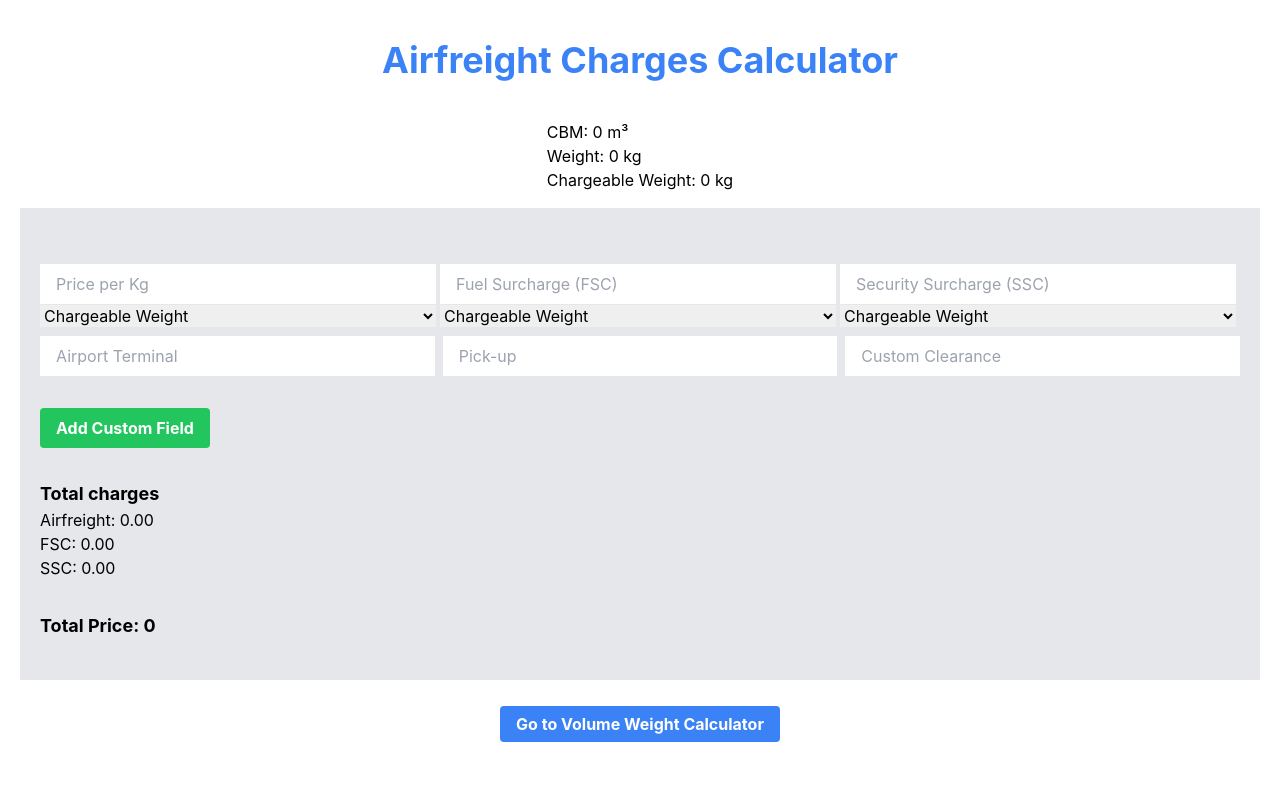
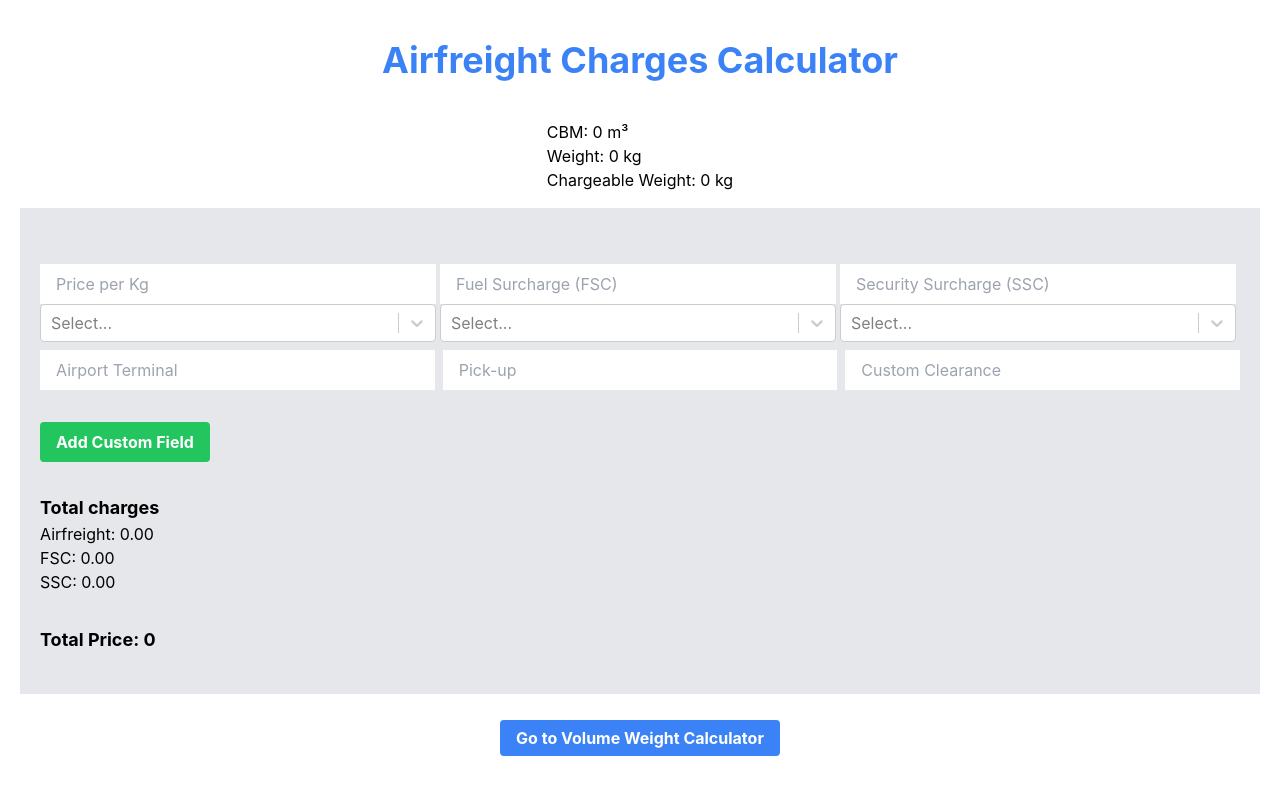
Before and after one commit to martinMr79/flyfrakt, a React (Create React App) app: page /charges in a window 1280 px wide. Shown: the top 794 px of the page. Built offline with nearby package versions, Linux system fonts and the light colour scheme.

Commit message:
adjusting select fields

```diff
--- a/src/pages/priceCalculator/index.jsx
+++ b/src/pages/priceCalculator/index.jsx
@@ -1,5 +1,6 @@
 import React, { useState } from 'react';
 import { useSelector, useDispatch } from 'react-redux';
+import Select from 'react-select';
 import { Link } from 'react-router-dom';
 import {
   setCharges,
@@ -85,6 +86,33 @@ function ChargesCalculator() {
     dispatch(setCharges(updatedCharges));
   };
 
+  const calculationOptions = [
+    { value: 'chargeableWeight', label: 'Chargeable Weight' },
+    { value: 'actualWeight', label: 'Actual Weight' },
+    { value: 'lumpSum', label: 'Lump Sum' },
+  ];
+
+  const handleCalculationMethodChangeForPricePerKg = selectedOption => {
+    const updatedCharges = { ...localCharges, ssc: { ...localCharges.ssc, calculationMethod: selectedOption.value }};
+    setLocalCharges(updatedCharges);
+    dispatch(setCharges(updatedCharges));
+  };
+
+
+
+  const handleCalculationMethodChangeForFSC = selectedOption => {
+    // Assuming you want to store the selected option's value in your local state and Redux
+    const updatedCharges = { ...localCharges, fsc: { ...localCharges.fsc, calculationMethod: selectedOption.value }};
+    setLocalCharges(updatedCharges);
+    dispatch(setCharges(updatedCharges));
+  };
+
+  const handleCalculationMethodChangeForSSC = selectedOption => {
+    const updatedCharges = { ...localCharges, ssc: { ...localCharges.ssc, calculationMethod: selectedOption.value }};
+    setLocalCharges(updatedCharges);
+    dispatch(setCharges(updatedCharges));
+  };
+
   const calculateTotalCharges = () => {
     let total = 0;
     switch (calculationMethodRedux) {
@@ -156,42 +184,38 @@ function ChargesCalculator() {
           <div className="w-1/3 pr-1">
             <input
               type="number"
-              name="pricePerKg"
+              name="pricePerKgValue"
               placeholder="Price per Kg"
               value={localCharges.pricePerKg.value}
               onChange={(e) => handleChange(e, 'pricePerKg')}
               className="py-2 px-4 w-full"
             />
-            <select
-              value={localCharges.pricePerKg.calculationMethod}
-              onChange={(e) => handleCalculationMethodChange(e, 'pricePerKg')}
-              className="w-full"
-            >
-              <option value="chargeableWeight">Chargeable Weight</option>
-              <option value="actualWeight">Actual Weight</option>
-              <option value="lumpSum">Lump Sum</option>
-            </select>
+      <Select
+        value={calculationOptions.find(option => option.value === localCharges.ssc.calculationMethod)}
+        onChange={handleCalculationMethodChangeForPricePerKg}
+        options={calculationOptions}
+        className="select-styles-here"
+        classNamePrefix="react-select" // This is for applying custom styles if you have any
+      />
           </div>
 
           {/* Fuel Surcharge (FSC) Input and Selector */}
           <div className="w-1/3 pr-1">
             <input
               type="number"
-              name="value"
+              name="fscValue"
               placeholder="Fuel Surcharge (FSC)"
               value={localCharges.fsc.value}
               onChange={(e) => handleChange(e, 'fsc')}
               className="py-2 px-4 w-full"
             />
-            <select
-              value={localCharges.fsc.calculationMethod}
-              onChange={(e) => handleCalculationMethodChange(e, 'fsc')}
-              className="w-full"
-            >
-              <option value="chargeableWeight">Chargeable Weight</option>
-              <option value="actualWeight">Actual Weight</option>
-              <option value="lumpSum">Lump Sum</option>
-            </select>
+      <Select
+        value={calculationOptions.find(option => option.value === localCharges.ssc.calculationMethod)}
+        onChange={handleCalculationMethodChangeForFSC}
+        options={calculationOptions}
+        className="select-styles-here"
+        classNamePrefix="react-select" // This is for applying custom styles if you have any
+      />
           </div>
 
           {/* Security Surcharge (SSC) Input and Selector */}
@@ -199,21 +223,19 @@ function ChargesCalculator() {
           <div className="w-1/3 pr-1">
             <input
               type="number"
-              name="value"
+              name="sscValue"
               placeholder="Security Surcharge (SSC)"
               value={localCharges.ssc.value}
               onChange={(e) => handleChange(e, 'ssc')}
               className="py-2 px-4 w-full"
             />
-            <select
-              value={localCharges.ssc.calculationMethod}
-              onChange={(e) => handleCalculationMethodChange(e, 'ssc')}
-              className="w-full"
-            >
-              <option value="chargeableWeight">Chargeable Weight</option>
-              <option value="actualWeight">Actual Weight</option>
-              <option value="lumpSum">Lump Sum</option>
-            </select>
+      <Select
+        value={calculationOptions.find(option => option.value === localCharges.ssc.calculationMethod)}
+        onChange={handleCalculationMethodChangeForSSC}
+        options={calculationOptions}
+        className="select-styles-here"
+        classNamePrefix="react-select" // This is for applying custom styles if you have any
+      />
           </div>
 
           <div className="flex mb-2 space-x-2  mt-2 w-full">
```
